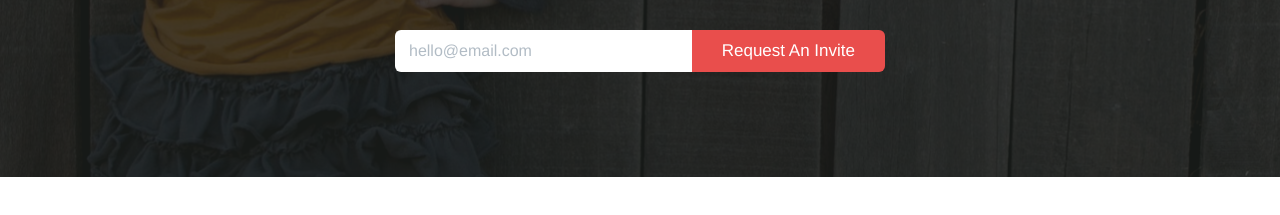
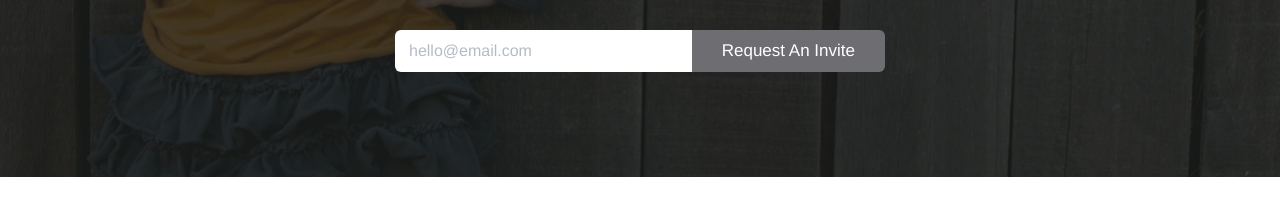
Before and after one commit to jrose13/TCC, a plain HTML site: page index.html in a window 1280 px wide. Shown: the part 551-766 px from the top of the page. Drawn offline with nearby package versions, Linux system fonts and the light colour scheme.

Commit message:
Button updated

```diff
--- a/static/css/common.css
+++ b/static/css/common.css
@@ -23,9 +23,10 @@
 
 /* Button */
 
-.header-14-sub .subscribe-form form .input-group .btn { background: #E94E4C;}
+.header-14-sub .subscribe-form form .input-group .btn { background: #6E6D72;}
 
-.header-14-sub .subscribe-form form .input-group .btn:hover { background: #6E6D72;}
+.header-14-sub .subscribe-form form .input-group .btn:hover { background: #58585b;}
+
 
 /* Mobile Styles */
 
```
